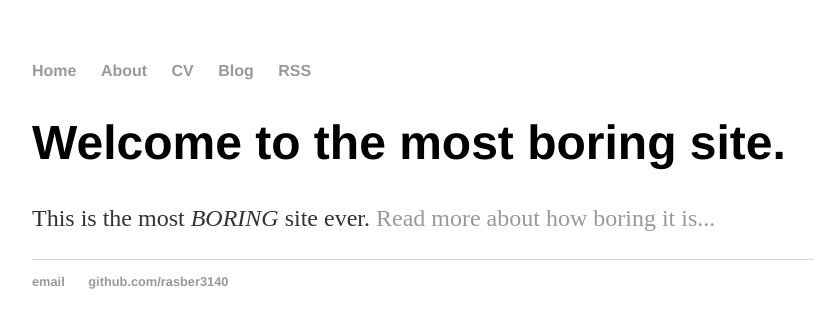
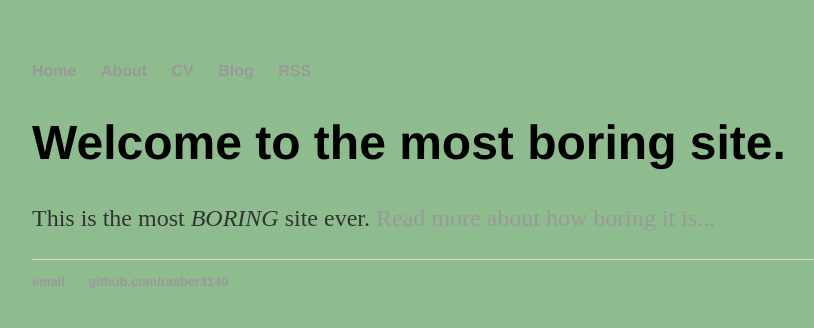
Before and after one commit to rasber3140/rasber3140.github.io, a Jekyll site: the page built from index.html, in a window 1280 px wide. Shown: the top 328 px of the page, without its empty margins (160-974 px from the left). Built offline with Jekyll 4.4.1, drawn with Linux system fonts in a browser that asks for light colours.

Commit message:
Update main.css

```diff
--- a/css/main.css
+++ b/css/main.css
@@ -1,4 +1,4 @@
-body { margin: 60px auto; width: 70%; }
+body { margin: 60px auto; width: 70%; background-color: DarkSeaGreen; }
 
 a { text-decoration: none; color: #999; }
 a:hover { text-decoration: underline; }
```
